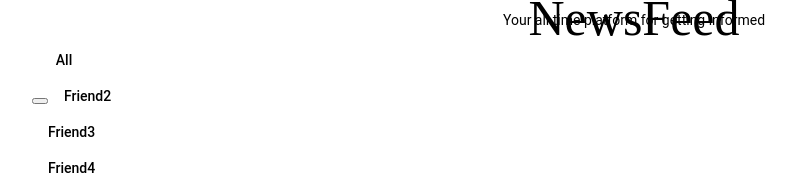
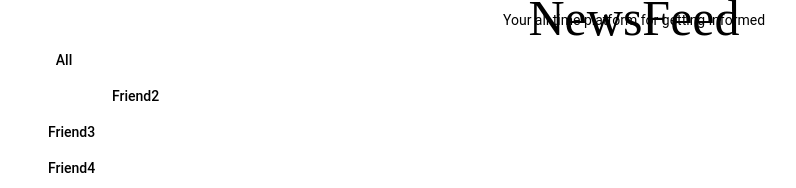
Before and after one commit to paulmunyao/newsfeed, an Angular app: page / in a window 1280 px wide. Shown: the top 188 px of the page, without its empty margins (6-802 px from the left). Built offline with nearby package versions, Linux system fonts and the light colour scheme; a web font is replaced by a local one.

Commit message:
create a class button

```diff
--- a/src/app/user/user.component.html
+++ b/src/app/user/user.component.html
@@ -1,6 +1,6 @@
 <div class="user">
   <button (click)="toggleDisplay()" mat-button>All</button><br />
-  <button></button>
+  <button mat-button></button>
   <h1 [hidden]="isDisplay">{{ msg }}</h1>
   <button mat-button>Friend2</button><br />
   <h1 [hidden]="isDisplay">{{ msg }}</h1>
```
